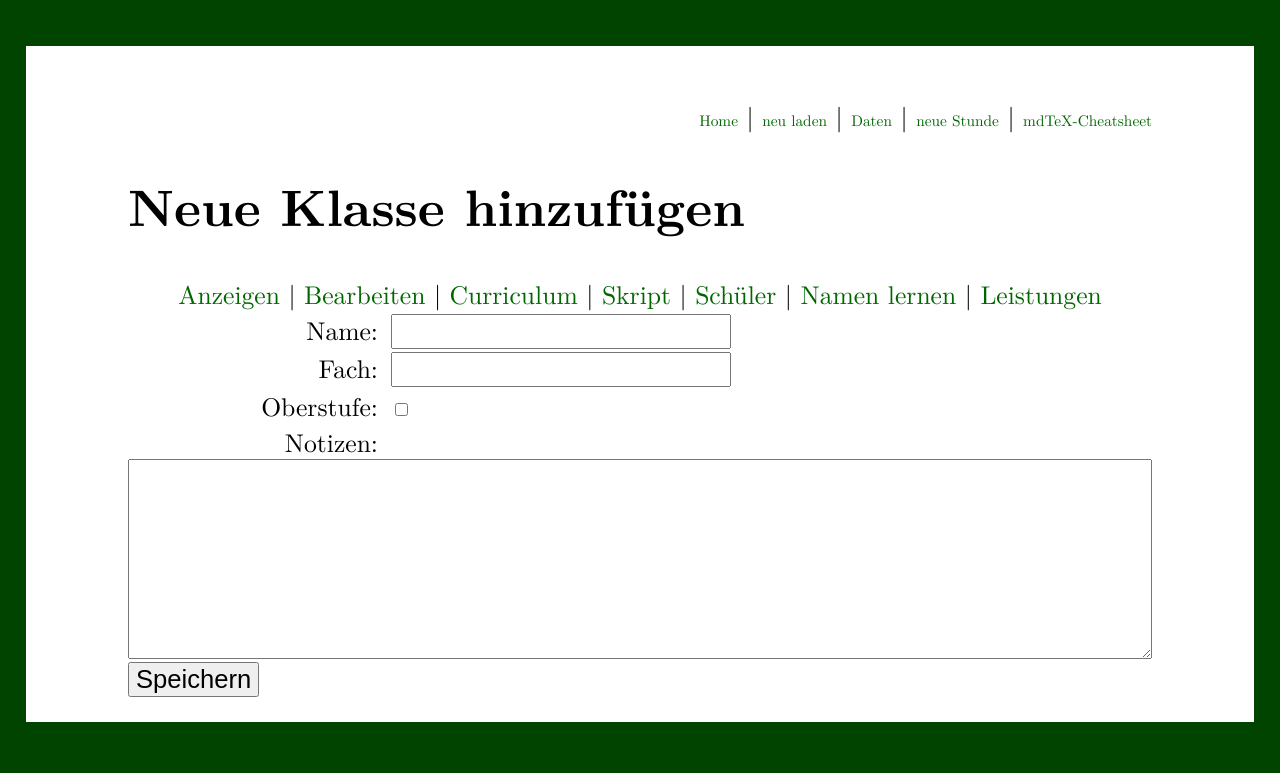
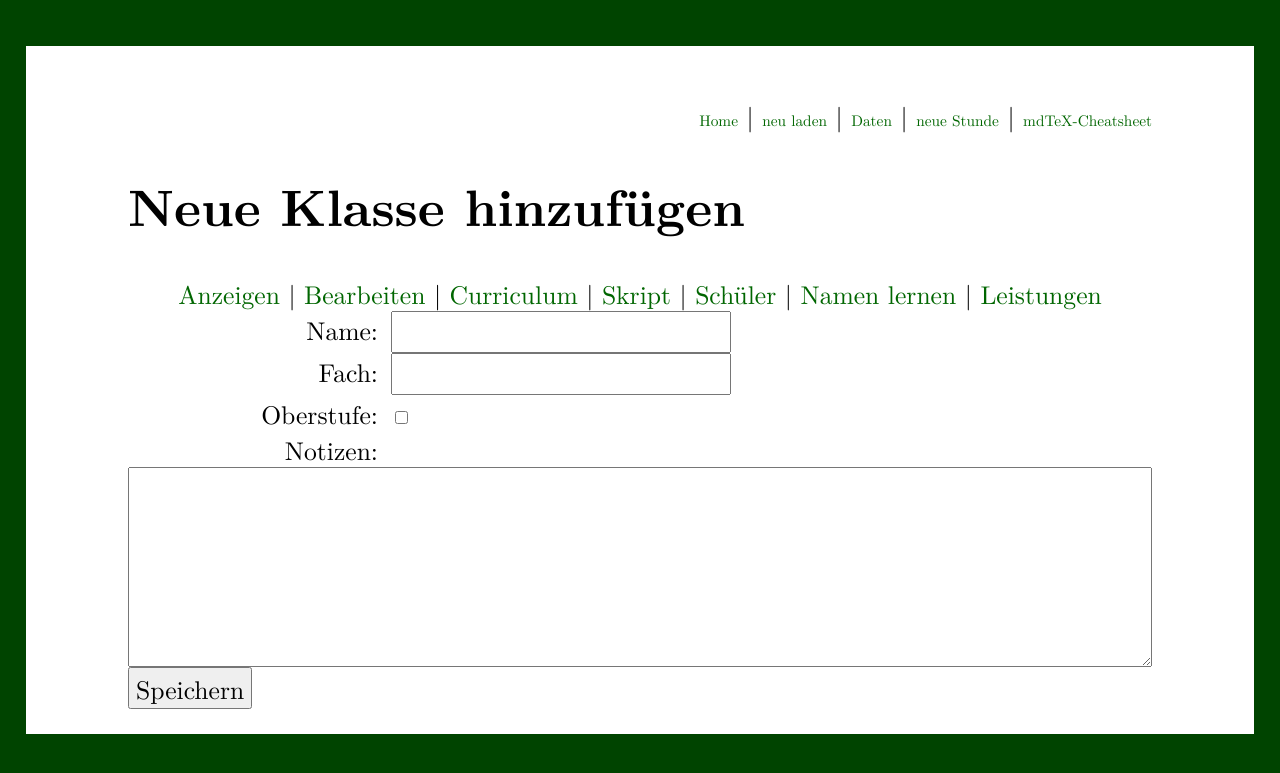
Before and after one commit to polarwinkel/GradeMan2, a Flask app: page /class/ in a window 1280 px wide. Shown: the top 773 px of the page. Run offline with Flask 2, Linux system fonts and the light colour scheme.

Commit message:
improved css, separate polar-master-css; included math-font

```diff
--- a/static/main.css
+++ b/static/main.css
@@ -1,13 +1,5 @@
-/* for proper form-sizing */
-* {
-  box-sizing: border-box;
-}
-/* basics */
 html {
     margin: 0.2em;
-    background-color: #040;
-    font-family: "latin modern roman", Garamond, Georgia, "Times New Roman", Times, sans-serif;
-    color: black;
     font-size: 1.2em;
 }
 body {
@@ -15,21 +7,12 @@ body {
     margin: auto;
     margin-top: 0.8rem;
     margin-bottom: 0.8rem;
-    background-color: white;
     padding: 0.4rem;
     padding-top: 1rem;
     padding-bottom: 1rem;
 }
 nav#pagenav {
     text-align: center;
-}
-a {
-    color:#060;
-    text-decoration: none;
-    cursor: pointer;
-}
-math {
-    font-size: 1rem;
 }
 img {
     max-width: 100%;
@@ -62,15 +45,11 @@ textarea {
     min-width:250px;
     height: 200px;
 }
+button {
+    min-width:250px;
+    max-width:100%;
+}
 /* other stuff */
-button {
-    font-size: 1rem;
-    max-width:100%;
-    min-width:250px;
-}
-p {
-    page-break-inside: avoid;
-}
 div.border {
     border: 1px solid silver;
 }
@@ -86,9 +65,6 @@ p.date{
     padding: 0;
     margin: 0;
 }
-table {
-    background-color: #fff;
-}
 /* for desktops */
 @media only screen and (min-width: 981px) {
     html {
@@ -101,80 +77,3 @@ table {
         padding-bottom: 1em;
     }
 }
-/* print */
-@page {
-    size: A4;
-    margin: 0;
-    margin-bottom: 1cm;
-}
-@page :first {
-    margin-top: 0;
-}
-@media print {
-    html, body {
-        width: 21cm;
-        height: 29.7cm;
-    }
-    .no-print, .no-print
-    {
-        display: none !important;
-    }
-}
-/* fonts */
-@font-face {
-    font-family: "latin modern roman";
-    src: url("lmroman10-regular.woff2") format('woff2');
-}
-
-@font-face {
-    font-family: "latin modern roman";
-    src: url("lmroman10-bold.woff2") format('woff2');
-    font-weight: bold;
-}
-
-@font-face {
-    font-family: "latin modern roman";
-    src: url("lmroman10-bolditalic.woff2") format('woff2');
-    font-weight: bold;
-    font-style: italic;
-}
-
-@font-face {
-    font-family: "latin modern roman";
-    src: url("lmroman10-italic.woff2") format('woff2');
-    font-style: italic;
-}
-/* dark-mode */
-@media (prefers-color-scheme: dark) {
-    body {
-        background-color: #222;
-        color: white;
-        border: 1px solid black;
-    }
-    textarea {
-        background-color: #333;
-        color: white;
-        border: 1px solid black;
-    }
-    input {
-        background-color: #333;
-        color: white;
-        border: 1px solid black;
-    }
-    select {
-        background-color: #444;
-        color: white;
-        border: 1px solid black;
-    }
-    button {
-        background-color: #444;
-        color: white;
-        border: 1px solid black;
-    }
-    a {
-        color:#4f4;
-    }
-    table {
-        background-color: #222;
-    }
-}
--- /dev/null
+++ b/static/polar.css
@@ -0,0 +1,126 @@
+/* for proper form-sizing */
+* {
+  box-sizing: border-box;
+}
+/* basics */
+html {
+    background-color: #040;
+    font-family: Latin Modern Roman, serif;
+    font-size: x-large;
+}
+body {
+    background-color: white;
+}
+a {
+    color:#060;
+    text-decoration: none;
+    cursor: pointer;
+}
+math {
+    font-family: Latin Modern Math
+    font-size: 1em;
+}
+div.blockformula {
+    text-align: center;
+}
+code {
+    border-radius: 0.3em;
+    background-color: rgba(127,127,127,0.4);
+}
+/* other stuff */
+table {
+    background-color: #fff;
+}
+/* forms */
+button {
+    font-size: 1em;
+    font-family: Latin Modern Roman, serif;
+}
+select {
+    font-size: 1em;
+    font-family: Latin Modern Roman, serif;
+}
+input {
+    font-size: 1em;
+    font-family: Latin Modern Roman, serif;
+}
+textarea {
+    font-size: 0.8em;
+    font-family: Latin Modern Mono, monospace;
+}
+/* print */
+@page {
+    margin: 2cm;
+}
+@media print {
+    html {
+        font-size: 12pt;
+    }
+    .no-print {
+        display: none !important;
+    }
+}
+/* fonts */
+@font-face {
+    font-family: Latin Modern Roman;
+    src: url("lmroman10-regular.woff2") format('woff2');
+}
+@font-face {
+    font-family: Latin Modern Roman;
+    src: url("lmroman10-bold.woff2") format('woff2');
+    font-weight: bold;
+}
+@font-face {
+    font-family: Latin Modern Roman;
+    src: url("lmroman10-bolditalic.woff2") format('woff2');
+    font-weight: bold;
+    font-style: italic;
+}
+@font-face {
+    font-family: Latin Modern Roman;
+    src: url("lmroman10-italic.woff2") format('woff2');
+    font-style: italic;
+}
+@font-face {
+    font-family: Latin Modern Mono;
+    src: url("lmmono10-regular.woff2") format('woff2');
+}
+@font-face {
+    font-family: Latin Modern Math;
+    src: local('Latin Modern Math'), local('LatinModernMath-Regular'), url("latinmodern-math.woff2") format('woff2');
+}
+/* dark-mode */
+@media (prefers-color-scheme: dark) {
+    html {
+        color: white;
+    }
+    body {
+        background-color: #222;
+    }
+    textarea {
+        background-color: #333;
+        color: white;
+        border: 1px solid black;
+    }
+    input {
+        background-color: #333;
+        color: white;
+        border: 1px solid black;
+    }
+    select {
+        background-color: #444;
+        color: white;
+        border: 1px solid black;
+    }
+    button {
+        background-color: #222;
+        color: white;
+        border: 1px solid black;
+    }
+    a {
+        color:#4f4;
+    }
+    table {
+        background-color: #222;
+    }
+}
--- a/templates/base.html
+++ b/templates/base.html
@@ -4,6 +4,7 @@
         <title>GradeMan School Manager</title>
         <meta charset="utf-8" />
         <meta name="viewport" content="width=device-width, initial-scale=1" />
+        <link rel="stylesheet" type="text/css" href="{{ relroot }}static/polar.css" />
         <link rel="stylesheet" type="text/css" href="{{ relroot }}static/main.css" />
         <link rel="icon" type="image/svg+xml" href="{{ relroot }}static/favicon.svg" sizes="any" />
         <script>
@@ -25,6 +26,7 @@
         </style>
     </head>
     <body id="body">
+        <div id="page">
             <p id="nav" class="no-print" style="width:100%; background-color:080; text-align:right;">
                 <a href="{{ relroot }}" style="font-size:0.6em;">Home</a> |
                 <a onclick="location.reload()" style="font-size:0.6em;">neu laden</a> |
@@ -33,5 +35,6 @@
                 <a href="{{ relroot }}mdTeXCheatsheet" style="font-size:0.6em;">mdTeX-Cheatsheet</a>
             </p>
         {% block content %}Content{% endblock %}
+        </div>
     </body>
 </html>
```
Also changed, not shown: static/latinmodern-math.woff2 (added), static/lmmono10-regular.woff2 (added). Lines whose indentation alone changed are shown as unchanged.
